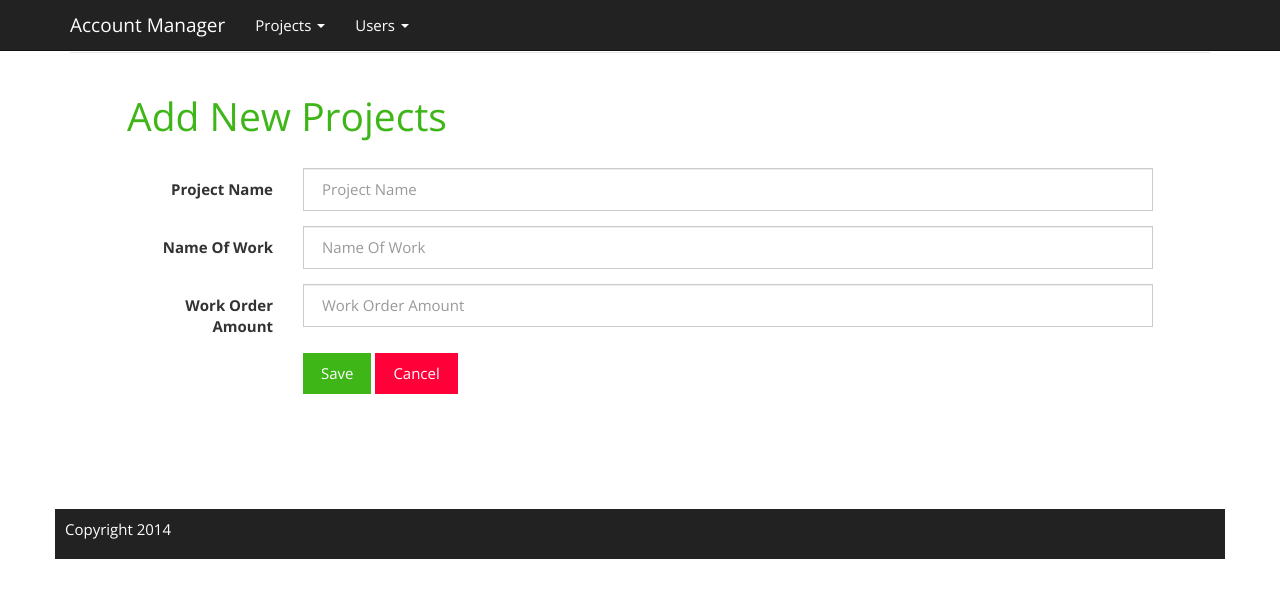
After one commit to sbokul/account-manager, a PHP site: page /add-new-project.php in a window 1280 px wide. The commit adds this page. Shown: the top 598 px of the page. Run offline with PHP 8.4, Linux system fonts and the light colour scheme.

Commit message:
new project page

```diff
--- /dev/null
+++ b/design/add-new-project.php
@@ -0,0 +1,114 @@
+<!DOCTYPE html>
+<html lang="en">
+<head>
+    <title>Account Manager</title>
+    <meta name="viewport" content="width=device-width, initial-scale=1.0">
+    <meta charset="utf-8">
+    <link rel="stylesheet" href="assets/css/bootstrap.css">
+</head>
+<body>
+<!-- Nav Bar -->
+<div class="navbar navbar-default navbar-fixed-top">
+    <div class="container">
+        <div class="navbar-header">
+            <a href="../" class="navbar-brand">Account Manager</a>
+            <button class="navbar-toggle" type="button" data-toggle="collapse" data-target="#navbar-main">
+                <span class="icon-bar"></span>
+                <span class="icon-bar"></span>
+                <span class="icon-bar"></span>
+            </button>
+        </div>
+        <div class="navbar-collapse collapse" id="navbar-main">
+            <ul class="nav navbar-nav">
+                <li class="dropdown">
+                    <a href="#" class="dropdown-toggle" data-toggle="dropdown" id="projects">Projects <span class="caret"></span></a>
+                    <ul class="dropdown-menu" aria-labelledby="projects">
+                        <li><a tabindex="-1" href="./bootstrap.min.css">View Projects</a></li>
+                        <li><a tabindex="-1" href="./bootstrap.min.css">Add New Project</a></li>
+                    </ul>
+                </li>
+                <li class="dropdown">
+                    <a href="#" class="dropdown-toggle" data-toggle="dropdown" id="users">Users <span class="caret"></span></a>
+                    <ul class="dropdown-menu" aria-labelledby="users">
+                        <li><a tabindex="-1" href="./bootstrap.min.css">User List</a></li>
+                        <li><a tabindex="-1" href="./bootstrap.min.css">Add New User</a></li>
+                    </ul>
+                </li>
+                <!--<li>
+                    <a href="../help/">Help</a>
+                </li>
+                <li>
+                    <a href="http://news.bootswatch.com">Blog</a>
+                </li>-->
+                <!--<li class="dropdown">
+                    <a class="dropdown-toggle" data-toggle="dropdown" href="#" id="download">Download <span class="caret"></span></a>
+                    <ul class="dropdown-menu" aria-labelledby="download">
+                        <li><a tabindex="-1" href="./bootstrap.min.css">bootstrap.min.css</a></li>
+                        <li><a tabindex="-1" href="./bootstrap.css">bootstrap.css</a></li>
+                        <li class="divider"></li>
+                        <li><a tabindex="-1" href="./variables.less">variables.less</a></li>
+                        <li><a tabindex="-1" href="./bootswatch.less">bootswatch.less</a></li>
+                    </ul>
+                </li>-->
+            </ul>
+        </div>
+    </div>
+</div>
+
+
+<div class="container">
+    <div class="page-header"></div>
+    <div class="row" style="margin-top: 20px;">
+        <div class="col-xs-12">
+            <div style="width:90%;margin: 0px auto 0;">
+                <div>
+                    <h1 class="text-success">Add New Projects</h1>
+                </div>
+                <div class="clearfix"></div>
+                <div style="margin-top: 20px;">
+                    <form class="form-horizontal" role="form">
+                        <div class="form-group">
+                            <label for="projectName" class="col-sm-2 control-label">Project Name</label>
+                            <div class="col-sm-10">
+                                <input type="text" class="form-control" name="projectName" id="projectName" placeholder="Project Name">
+                            </div>
+                        </div>
+                        <div class="form-group">
+                            <label for="workName" class="col-sm-2 control-label">Name Of Work</label>
+                            <div class="col-sm-10">
+                                <input type="text" class="form-control" name="workName" id="workName" placeholder="Name Of Work">
+                            </div>
+                        </div>
+                        <div class="form-group">
+                            <label for="workOrderAmount" class="col-sm-2 control-label">Work Order Amount</label>
+                            <div class="col-sm-10">
+                                <input type="text" class="form-control" name="workOrderAmount" id="workOrderAmount" placeholder="Work Order Amount">
+                            </div>
+                        </div>
+                        <div class="form-group">
+                            <div class="col-sm-offset-2 col-sm-10">
+                                <button type="submit" class="btn btn-success">Save</button>
+                                <button type="reset" class="btn btn-danger">Cancel</button>
+                            </div>
+                        </div>
+                    </form>
+
+                </div>
+            </div>
+        </div>
+    </div>
+
+    <footer>
+        <div style="margin-top: 100px;">
+            <div class="row">
+                <div class="col-xs-12" style="height: 50px;background-color: #222222;padding: 10px;color: #fff;">
+                    Copyright 2014
+                </div>
+            </div>
+        </div>
+    </footer>
+</div>
+<script src="assets/js/jquery-1.7.1.js"></script>
+<script src="assets/js/bootstrap.min.js"></script>
+</body>
+</html>
--- a/design/dashboard.php
+++ b/design/dashboard.php
@@ -62,11 +62,11 @@
         <div class="col-xs-12">
             <div style="width:90%;margin: 0px auto 0;">
                 <div>
-                    <h1>Projects</h1>
+                    <h1 class="text-success">Projects</h1>
                 </div>
                 <div class="clearfix"></div>
                 <div style="margin: 0 0 10px 0;width: 100%">
-                    <button type="button" class="btn btn-success">Add New Project</button>
+                    <a href="add-new-project.php" class="btn btn-success">Add New Project</a>
                 </div>
                 <div class="clearfix"></div>
                 <div class="table-responsive">
```
